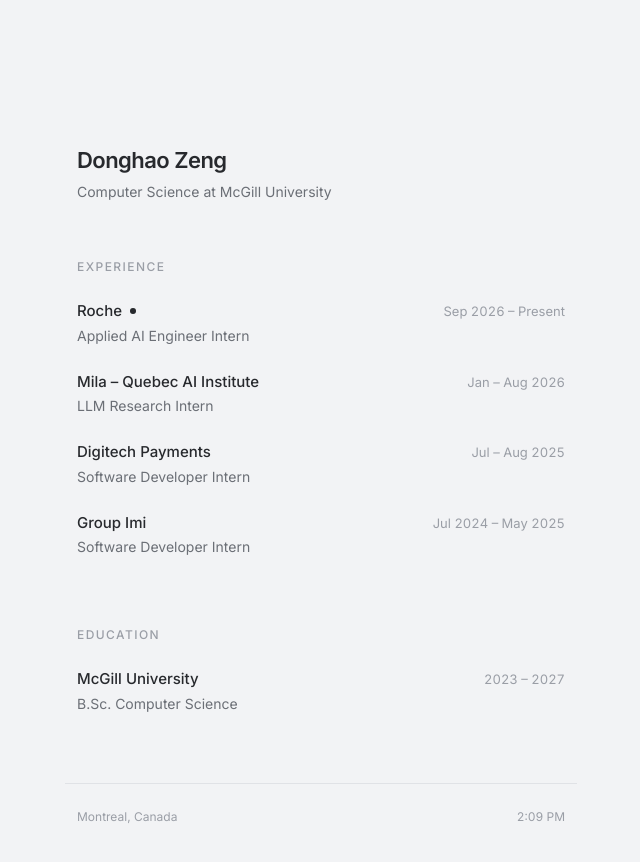
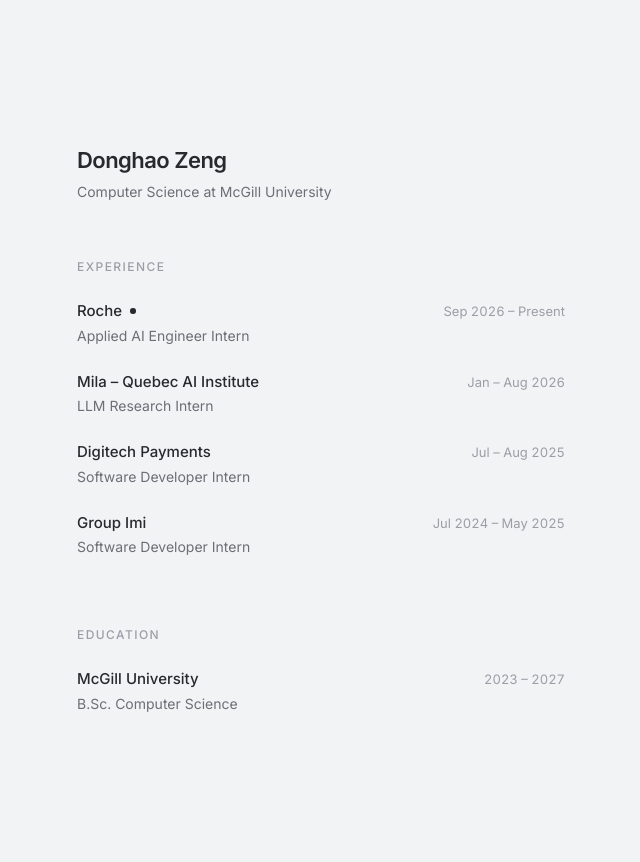
Before and after one commit to saintsauceee/saintsauceee.github.io, a Next.js app in the folder portfolio/: page / in a window 1280 px wide. Shown: the top 862 px of the page, without its empty margins (319-959 px from the left). Built offline with nearby package versions, Linux system fonts and the light colour scheme.

Commit message:
remove footer and clock
Co-Authored-By: Claude Fable 5.1 <noreply@anthropic.com>

```diff
--- a/portfolio/src/app/page.tsx
+++ b/portfolio/src/app/page.tsx
@@ -1,7 +1,6 @@
 "use client";
 
 import { motion } from "framer-motion";
-import { useEffect, useState } from "react";
 import { EDUCATION, EXPERIENCES } from "@/data";
 
 const ease = [0.22, 1, 0.36, 1] as const;
@@ -10,20 +9,6 @@ const fade = {
   show: { opacity: 1, y: 0, transition: { duration: 0.5, ease } },
 };
 const stagger = { hidden: {}, show: { transition: { staggerChildren: 0.06 } } };
-
-function Clock() {
-  const [time, setTime] = useState<string | null>(null);
-  useEffect(() => {
-    const tick = () =>
-      setTime(new Intl.DateTimeFormat("en-US", {
-        timeZone: "America/Montreal", hour: "numeric", minute: "2-digit", hour12: true,
-      }).format(new Date()));
-    tick();
-    const id = setInterval(tick, 10_000);
-    return () => clearInterval(id);
-  }, []);
-  return <span className="tabular-nums">{time ?? " "}</span>;
-}
 
 function Section({ title, children }: { title: string; children: React.ReactNode }) {
   return (
@@ -87,12 +72,6 @@ export default function Home() {
           </motion.ul>
         </Section>
 
-        <motion.footer variants={fade}
-          className="flex justify-between px-3 pt-6 border-t border-[var(--line)] text-[12px] text-[var(--faint)]">
-          <span>Montreal, Canada</span>
-          <Clock />
-        </motion.footer>
-
       </motion.div>
     </main>
   );
```
